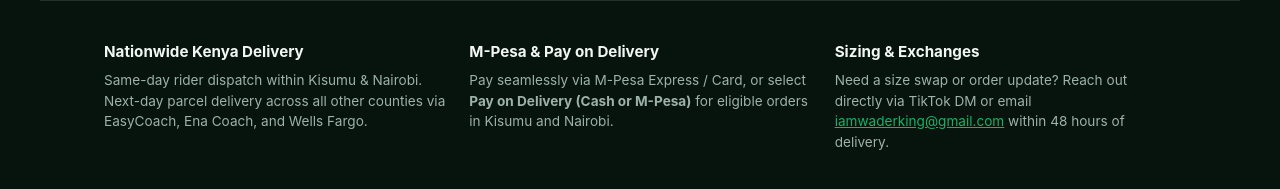
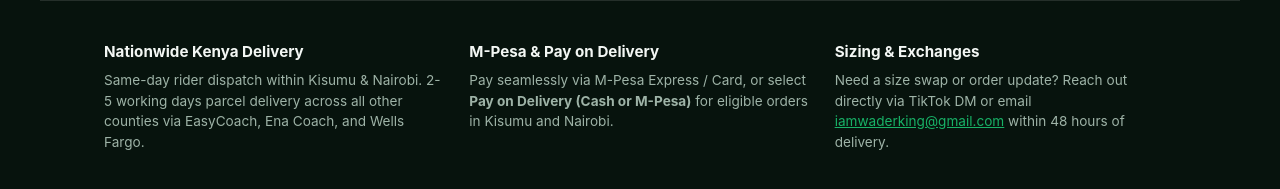
Before and after one commit to dickensoduk/wadervibes-store, a plain HTML site: page index.html in a window 1280 px wide. Shown: the part 2097-2286 px from the top of the page. Drawn offline with Linux system fonts and the light colour scheme; no server answers.

Commit message:
Update delivery time information in policies section

```diff
--- a/index.html
+++ b/index.html
@@ -670,7 +670,7 @@ rgba(24,178,103,.35);border-radius:999px;padding:2px;">
   <section class="policies">
     <div>
       <h3>Nationwide Kenya Delivery</h3>
-      <p>Same-day rider dispatch within Kisumu & Nairobi. Next-day parcel delivery across all other counties via EasyCoach, Ena Coach, and Wells Fargo.</p>
+      <p>Same-day rider dispatch within Kisumu & Nairobi. 2-5 working days parcel delivery across all other counties via EasyCoach, Ena Coach, and Wells Fargo.</p>
     </div>
     <div>
       <h3>M-Pesa & Pay on Delivery</h3>
```
